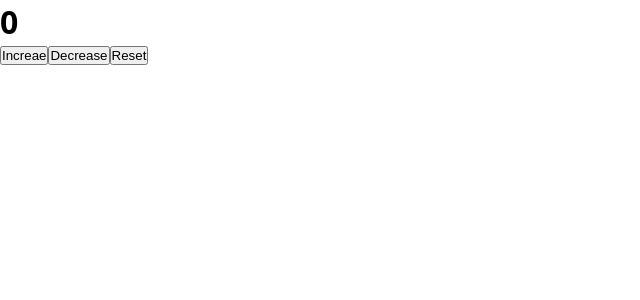
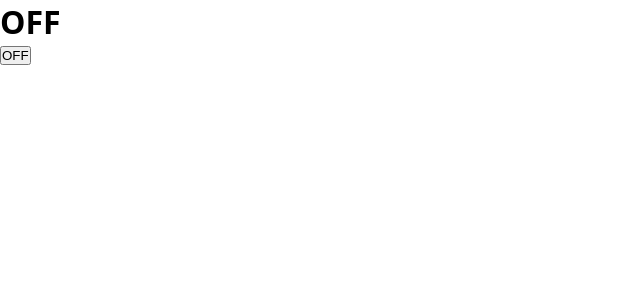
Before and after one commit to dhruval1907/React-cohort22, a React app in the folder class5/: page / in a window 1280 px wide. Shown: the top 300 px of the page, without its empty margins (0-640 px from the left). Built offline with nearby package versions, Linux system fonts and the light colour scheme; the HTML template or start-up script is replaced by a standard one.

Commit message:
usestate

```diff
--- a/class5/src/App.jsx
+++ b/class5/src/App.jsx
@@ -1,15 +1,13 @@
 import React, { useState } from 'react'
 
 const App = () => {
-
-  const [num, setnum] = useState(0)
-
+  const [isOn,isOff] = useState(false)
   return (
     <div>
-      <h1>{num}</h1>
-      <button onClick={()=>setnum(num+1)}>Increae</button>
-      <button onClick={()=>setnum(num-1)}>Decrease</button>
-      <button onClick={()=>setnum()}>Reset</button>
+      <h1>{isOn?"ON":"OFF"}</h1>
+      <button onClick={()=>isOff(!isOn)}>
+        {isOn?"ON":"OFF"}
+      </button>
     </div>
   )
 }
```
